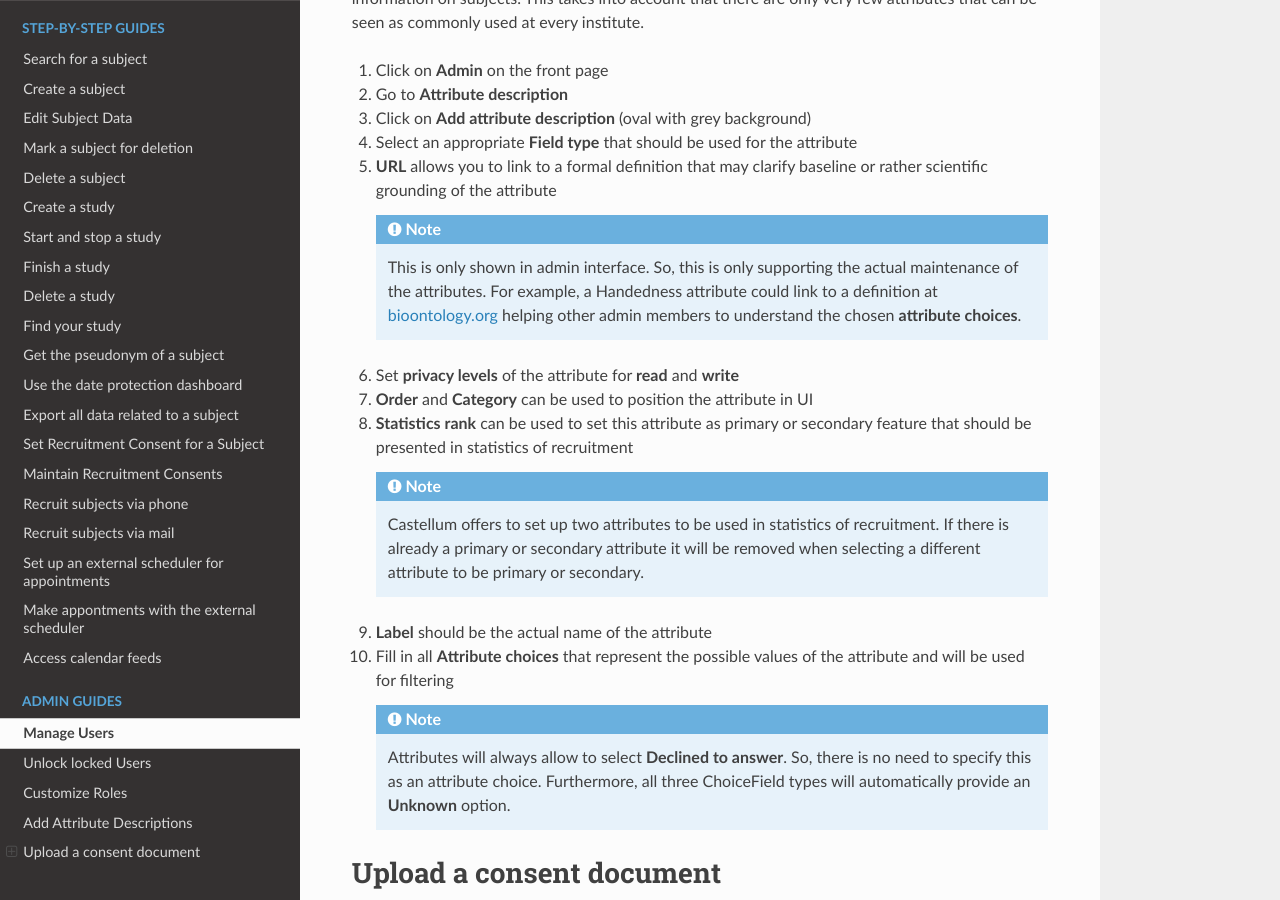
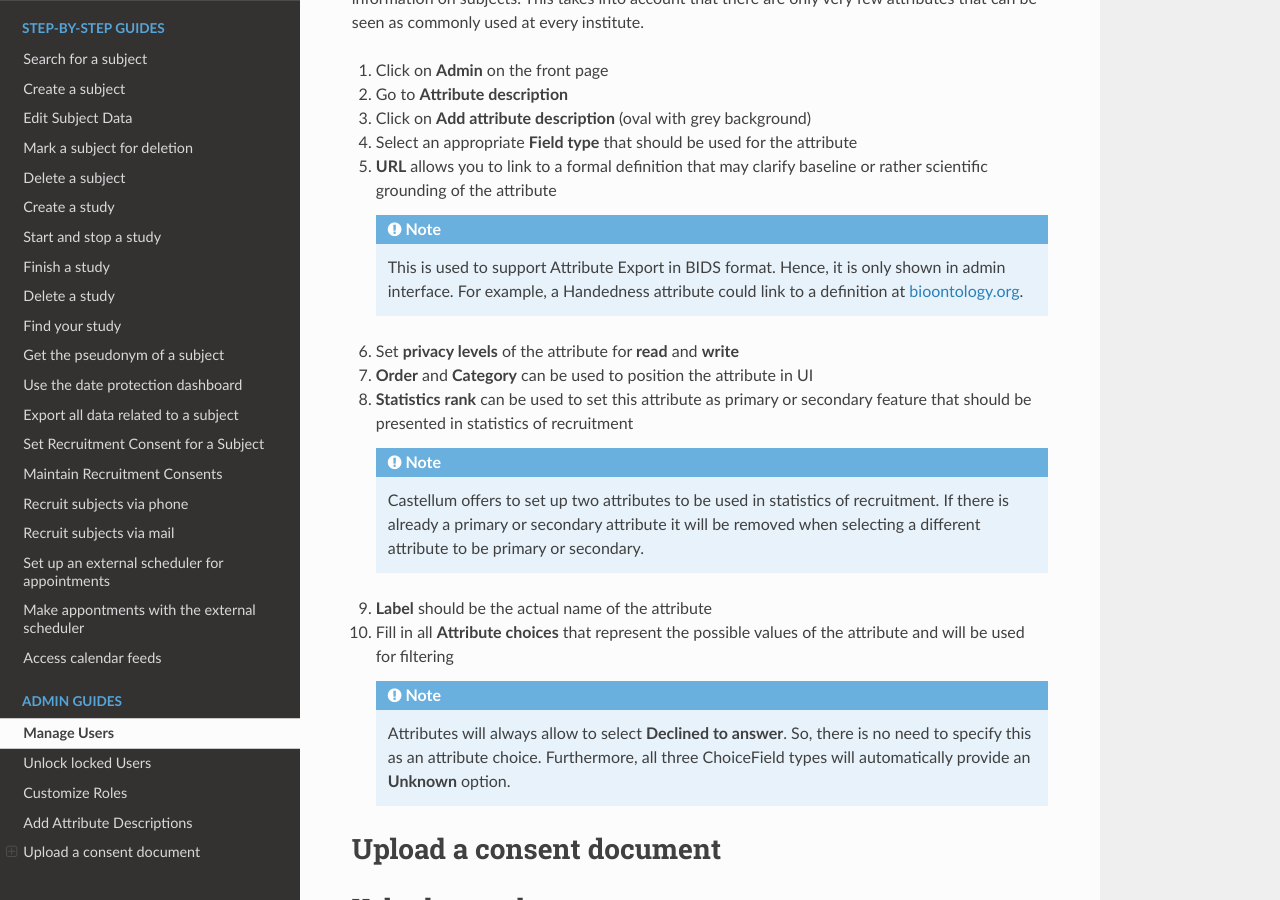
Before and after one commit to DouglasNeuroInformatics/castellum, a Sphinx documentation site: the page built from source/guides/admin.rst, in a window 1280 px wide and 900 px high, scrolled down 997 px. Built offline with Sphinx 7.4.7 and the Read the Docs theme 2.0.0, drawn with Linux system fonts in a browser that asks for light colours.

Commit message:
Correct explanation for URL in attr descriptions

```diff
--- a/source/guides/admin.rst
+++ b/source/guides/admin.rst
@@ -58,11 +58,10 @@ only very few attributes that can be seen as commonly used at every institute.
     or rather scientific grounding of the attribute
 
     .. note::
-        This is only shown in admin interface. So, this is only supporting the
-        actual maintenance of the attributes. For example, a Handedness
-        attribute could link to a definition at `bioontology.org <http://purl.bioontology.org/ontology/SNOMEDCT/57427004>`_
-        helping other admin members to understand the chosen
-        **attribute choices**.
+        This is used to support Attribute Export in BIDS format. Hence, it is
+        only shown in admin interface. For example, a Handedness attribute could
+        link to a definition at
+        `bioontology.org <http://purl.bioontology.org/ontology/SNOMEDCT/57427004>`_.
 
 6.  Set **privacy levels** of the attribute for **read** and **write**
 7.  **Order** and **Category** can be used to position the attribute in UI
```
